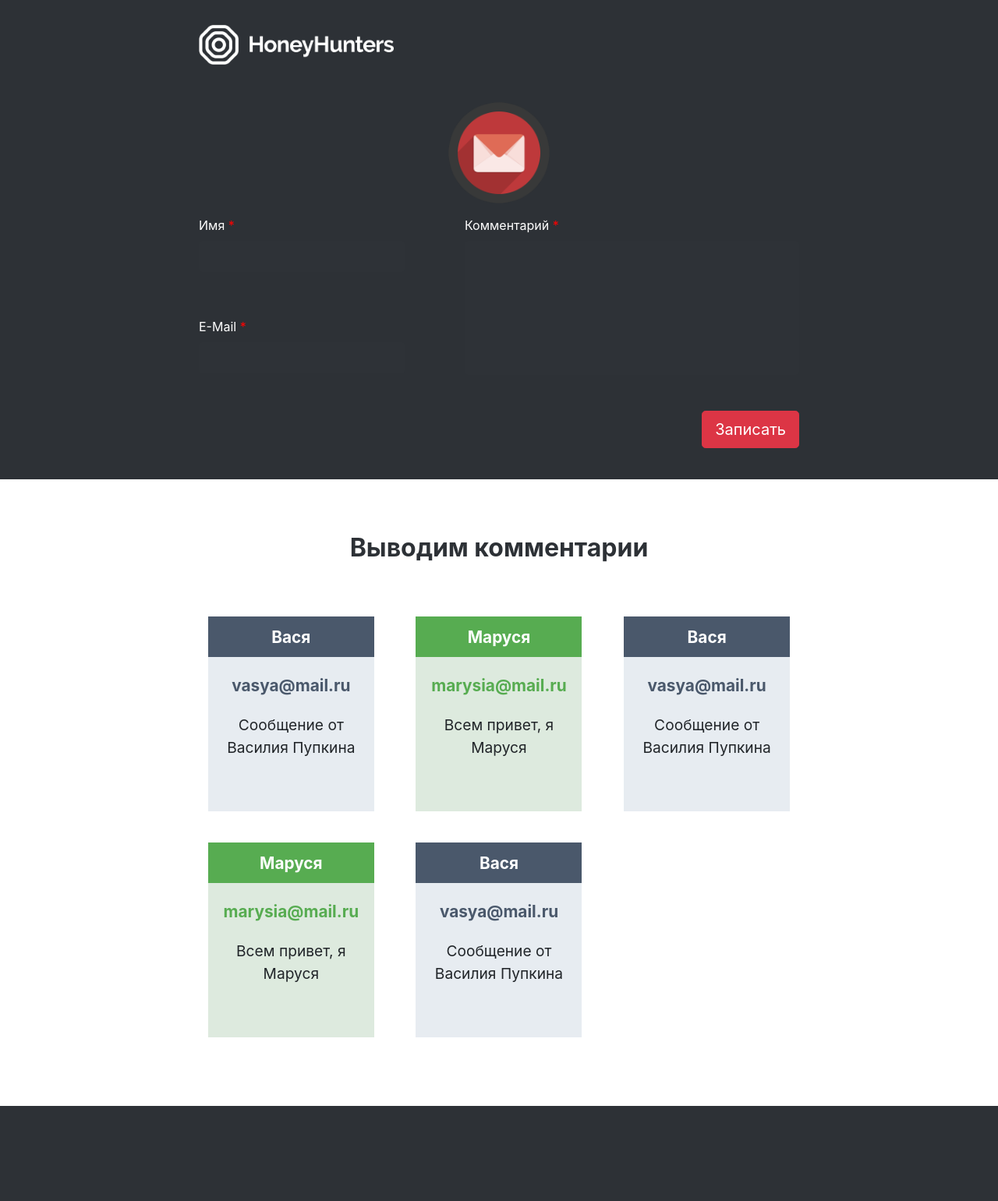
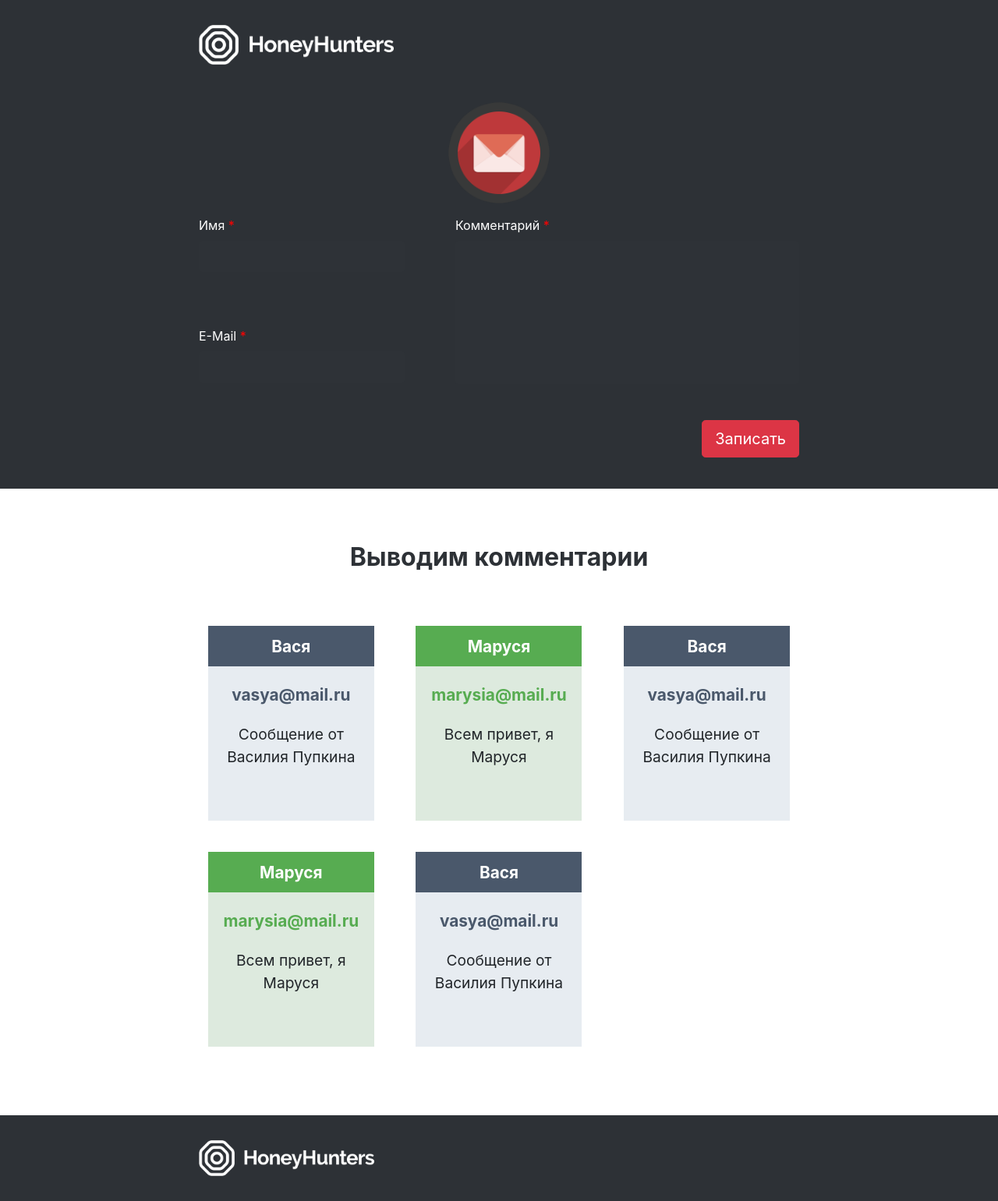
Before and after one commit to a32r/ajax, a PHP site: page / in a window 1280 px wide. Shown: the whole page at 78% size. Before the commit the page ends 1419 px from the top, so only its background shows below. Run offline with PHP 8.4, Linux system fonts and the light colour scheme.

Commit message:
Finished layouting whole page

```diff
--- a/css/style.css
+++ b/css/style.css
@@ -1,3 +1,3 @@
-.upper,.center{max-width:800px}.wrapper{background:#2d3136}.upper{padding-top:2em;color:white}#logo{width:250px}#mail{height:130px;margin:3em 0 1em}label>span{color:red}.form{display:-webkit-box;display:-ms-flexbox;display:flex;-webkit-box-orient:vertical;-webkit-box-direction:normal;-ms-flex-flow:column;flex-flow:column}.form .row:nth-of-type(2){margin-top:auto;margin-bottom:.5em}input[type="submit"]{margin:2em auto;float:right}input[type="text"]{padding:.5em;margin-right:auto}textarea{resize:none}input[type="text"],textarea{color:white;border:none;border-radius:4px;background:#2e3237}.center{margin-bottom:3em}.center .row:first-of-type{color:#2d3136;font-size:2em;font-weight:bold;margin:2em auto}.col-4 .comment{text-align:center;width:90%;height:250px;margin:0 auto 2.5em}.col-4 .comment .header,.col-4 .comment .email{font-size:1.3em;font-weight:bold}.col-4 .comment .header{color:white;padding:.5em}.col-4 .comment .email{padding:1em 0}.col-4 .comment .message{font-size:1.2em;padding:0 1em}.col-4:nth-of-type(odd) .header{background:#4a586b}.col-4:nth-of-type(odd) .comment{background:#e7ecf1}.col-4:nth-of-type(odd) .email{color:#4a586b}.col-4:nth-of-type(even) .header{background:#57ac51}.col-4:nth-of-type(even) .comment{background:#ddeade}.col-4:nth-of-type(even) .email{color:#57ac51}
+.upper,.center,.footer{max-width:800px}.wrapper{background:#2d3136}.upper{padding-top:2em;color:white}#logo{width:250px}#mail{height:130px;margin:3em 0 1em}label>span{color:red}.form{display:-webkit-box;display:-ms-flexbox;display:flex;-webkit-box-orient:vertical;-webkit-box-direction:normal;-ms-flex-flow:column;flex-flow:column}.form .row:nth-of-type(2){margin-top:auto;margin-bottom:.5em}input[type="submit"]{margin:2em auto;float:right}input[type="text"],textarea{padding:.5em}textarea{resize:none}input[type="text"],textarea{color:white;border:none;border-radius:4px;background:#2e3237}.center{margin-bottom:3em}.center .row:first-of-type{color:#2d3136;font-size:2em;font-weight:bold;margin:2em auto}.col-4 .comment{text-align:center;width:90%;height:250px;margin:0 auto 2.5em;overflow:hidden}.col-4 .comment .header,.col-4 .comment .email{font-size:1.3em;font-weight:bold}.col-4 .comment .header{color:white;padding:.5em}.col-4 .comment .email{padding:1em 0}.col-4 .comment .message{font-size:1.2em;padding:0 1em}.col-4:nth-of-type(odd) .header{background:#4a586b}.col-4:nth-of-type(odd) .comment{background:#e7ecf1}.col-4:nth-of-type(odd) .email{color:#4a586b}.col-4:nth-of-type(even) .header{background:#57ac51}.col-4:nth-of-type(even) .comment{background:#ddeade}.col-4:nth-of-type(even) .email{color:#57ac51}footer{background:#2d3136}footer img{width:225px;padding:2em 0}
 
 /*# sourceMappingURL=style.css.map */
--- a/index.html
+++ b/index.html
@@ -106,6 +106,15 @@
 			</div>
 		</div>
 	</div>
+	<footer>
+		<div class="container footer">
+			<div class="row">
+				<div class="col">
+					<img src="img/logo.png">
+				</div>
+			</div>
+		</div>
+	</footer>
 	<script src="js/jquery-3.4.0.min.js"></script>
 	<script src="js/bootstrap.min.js"></script>
 </body>
--- a/sass/base/_main.scss
+++ b/sass/base/_main.scss
@@ -1,3 +1,3 @@
-.upper, .center {
+.upper, .center, .footer {
 	max-width: 800px;
 }
--- a/sass/helpers/_variables.scss
+++ b/sass/helpers/_variables.scss
@@ -1,5 +1,5 @@
 // colors
-$upperColor: rgb(45, 49, 54);
+$backColor: rgb(45, 49, 54);
 $oddBoldColor: rgb(74, 88, 107);
 $evenBoldColor: rgb(87, 172, 81);
 $oddColor: rgb(231, 236, 241);
--- a/sass/layout/_center.scss
+++ b/sass/layout/_center.scss
@@ -2,7 +2,7 @@
 	margin-bottom: 3em;
 
 	.row:first-of-type {
-		color: $upperColor;
+		color: $backColor;
 		font-size: 2em;
 		font-weight: bold;
 		margin: 2em auto;
@@ -16,6 +16,7 @@
 		width: 90%;
 		height: 250px;
 		margin: 0 auto 2.5em;
+		overflow: hidden;
 
 		.header, .email {
 			font-size: 1.3em;
--- /dev/null
+++ b/sass/layout/_footer.scss
@@ -0,0 +1,8 @@
+footer {
+	background: $backColor;
+
+	img {
+		width: 225px;
+		padding: 2em 0;
+	}
+}
--- a/sass/layout/_upper.scss
+++ b/sass/layout/_upper.scss
@@ -1,5 +1,5 @@
 .wrapper {
-	background: $upperColor;
+	background: $backColor;
 }
 
 .upper {
@@ -35,9 +35,8 @@ input[type="submit"] {
 	float: right;
 }
 
-input[type="text"] {
+input[type="text"], textarea {
 	padding: .5em;
-	margin-right: auto;
 }
 
 textarea {
--- a/sass/style.scss
+++ b/sass/style.scss
@@ -3,4 +3,5 @@
 @import 'base/main';
 @import 'layout/upper';
 @import 'layout/center';
+@import 'layout/footer';
 // @import url('https://fonts.googleapis.com/css?family=Montserrat:300&subset=cyrillic');
```
Also changed, not shown: 1 other file.
